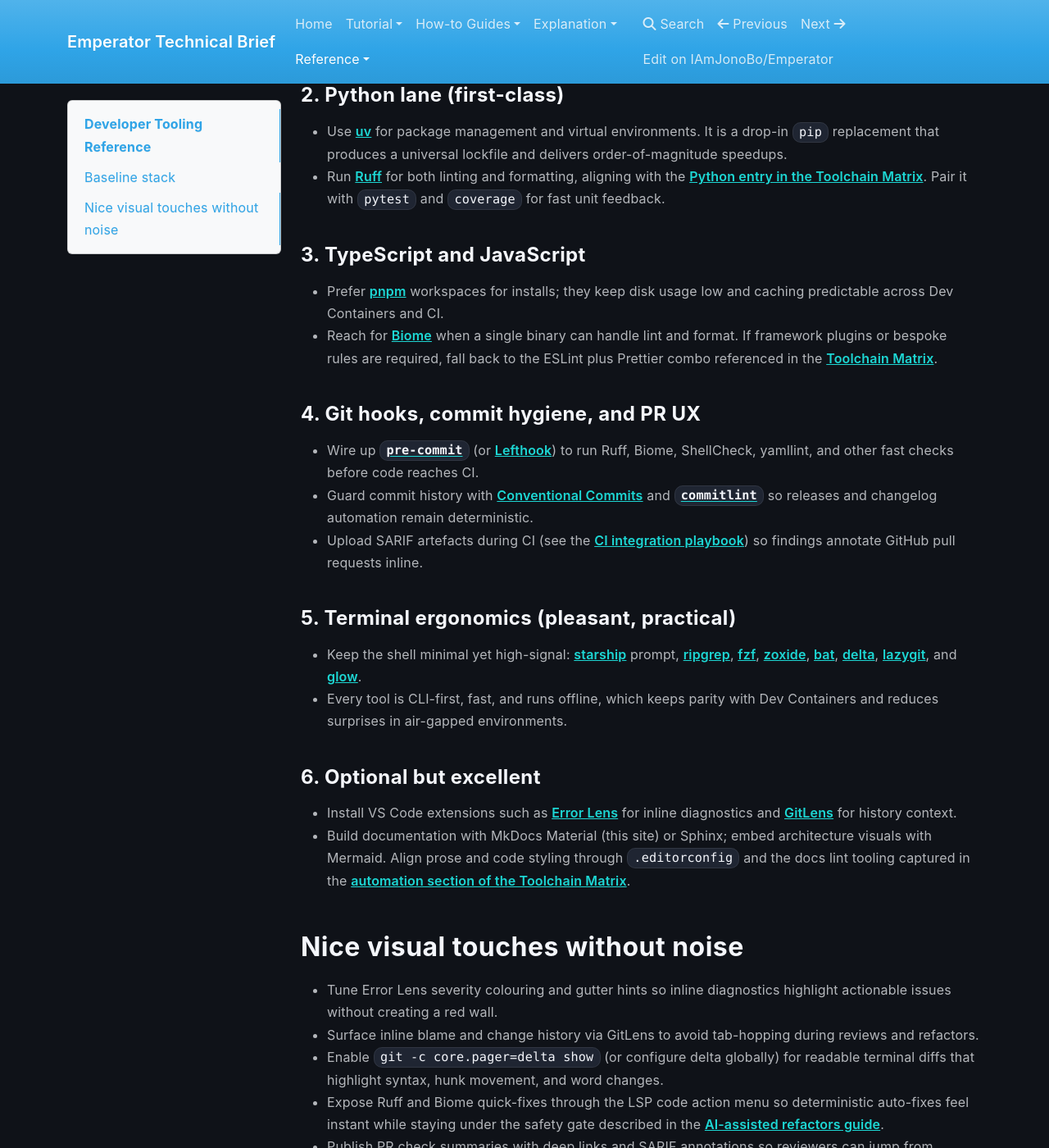
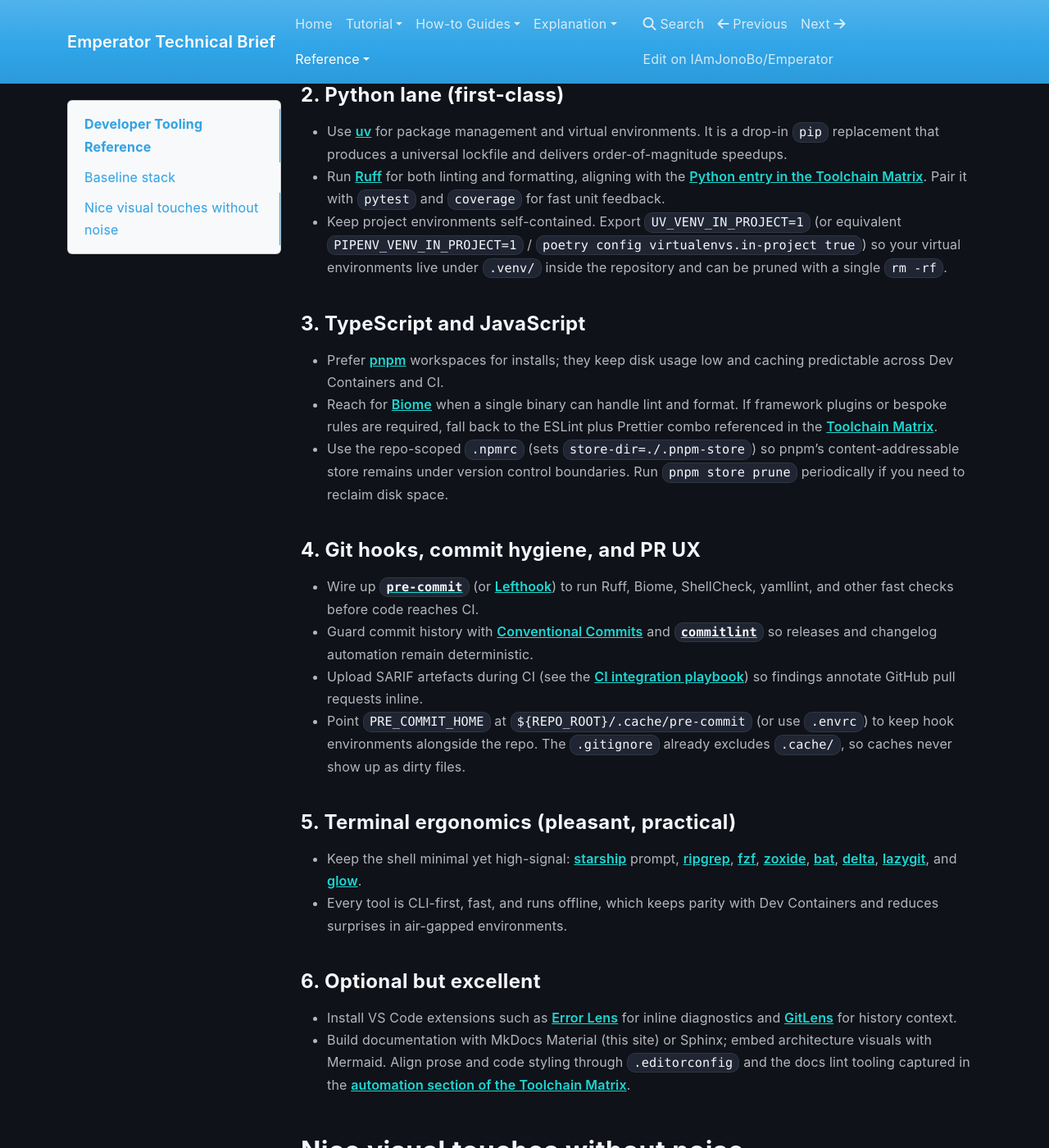
Before and after one commit to IAmJonoBo/Emperator, an MkDocs documentation site: the page built from docs/reference/developer-tooling.md, in a window 1280 px wide and 1400 px high, scrolled down 570 px. Shown: the whole window at 82% size. Built offline with MkDocs 1.6.1, drawn with Linux system fonts in a browser that asks for light colours; nearby versions of some CDN libraries; some of the changed text lies outside the part shown.

```diff
--- a/docs/reference/developer-tooling.md
+++ b/docs/reference/developer-tooling.md
@@ -14,17 +14,20 @@ Document the baseline workstation setup that keeps Emperator contributors fast,
 
 - Use [uv](https://docs.astral.sh/uv/) for package management and virtual environments. It is a drop-in `pip` replacement that produces a universal lockfile and delivers order-of-magnitude speedups.
 - Run [Ruff](https://docs.astral.sh/ruff/) for both linting and formatting, aligning with the [Python entry in the Toolchain Matrix](toolchain.md#recommended-lint-and-formatter-stacks). Pair it with `pytest` and `coverage` for fast unit feedback.
+- Keep project environments self-contained. Export `UV_VENV_IN_PROJECT=1` (or equivalent `PIPENV_VENV_IN_PROJECT=1` / `poetry config virtualenvs.in-project true`) so your virtual environments live under `.venv/` inside the repository and can be pruned with a single `rm -rf`.
 
 ### 3. TypeScript and JavaScript {#typescript-javascript}
 
 - Prefer [pnpm](https://pnpm.io/) workspaces for installs; they keep disk usage low and caching predictable across Dev Containers and CI.
 - Reach for [Biome](https://biomejs.dev/) when a single binary can handle lint and format. If framework plugins or bespoke rules are required, fall back to the ESLint plus Prettier combo referenced in the [Toolchain Matrix](toolchain.md#recommended-lint-and-formatter-stacks).
+- Use the repo-scoped `.npmrc` (sets `store-dir=./.pnpm-store`) so pnpm’s content-addressable store remains under version control boundaries. Run `pnpm store prune` periodically if you need to reclaim disk space.
 
 ### 4. Git hooks, commit hygiene, and PR UX {#git-hygiene}
 
 - Wire up [`pre-commit`](https://pre-commit.com/) (or [Lefthook](https://github.com/evilmartians/lefthook)) to run Ruff, Biome, ShellCheck, yamllint, and other fast checks before code reaches CI.
 - Guard commit history with [Conventional Commits](https://www.conventionalcommits.org/) and [`commitlint`](https://commitlint.js.org/) so releases and changelog automation remain deterministic.
 - Upload SARIF artefacts during CI (see the [CI integration playbook](../how-to/ci-integration.md#3-github-actions-template)) so findings annotate GitHub pull requests inline.
+- Point `PRE_COMMIT_HOME` at `${REPO_ROOT}/.cache/pre-commit` (or use `.envrc`) to keep hook environments alongside the repo. The `.gitignore` already excludes `.cache/`, so caches never show up as dirty files.
 
 ### 5. Terminal ergonomics (pleasant, practical) {#terminal-ergonomics}
 
@@ -45,3 +48,9 @@ Document the baseline workstation setup that keeps Emperator contributors fast,
 - Publish PR check summaries with deep links and SARIF annotations so reviewers can jump from dashboards directly to highlighted code in GitHub.
 
 Keep this reference close when setting up new workstations, codifying pre-commit hooks, or refreshing Dev Container definitions. Every recommendation keeps velocity high without compromising the guardrails enforced elsewhere in the Emperator stack.
+
+### Local cache hygiene {#local-cache-hygiene}
+
+- `.pnpm-store/` holds pnpm’s shared packages for this project; delete the folder to force a clean reinstall.
+- `.cache/pre-commit/` retains hook environments; run `PRE_COMMIT_HOME=$PWD/.cache/pre-commit pre-commit clean` to reclaim space.
+- `.cache/pip/` (or UV’s cache) can be relocated alongside the project with `PIP_CACHE_DIR=$PWD/.cache/pip`, ensuring global home directories stay lean.
```
Also changed, not shown: site/reference/developer-tooling/index.html, site/search/search_index.json, 2 other files.
